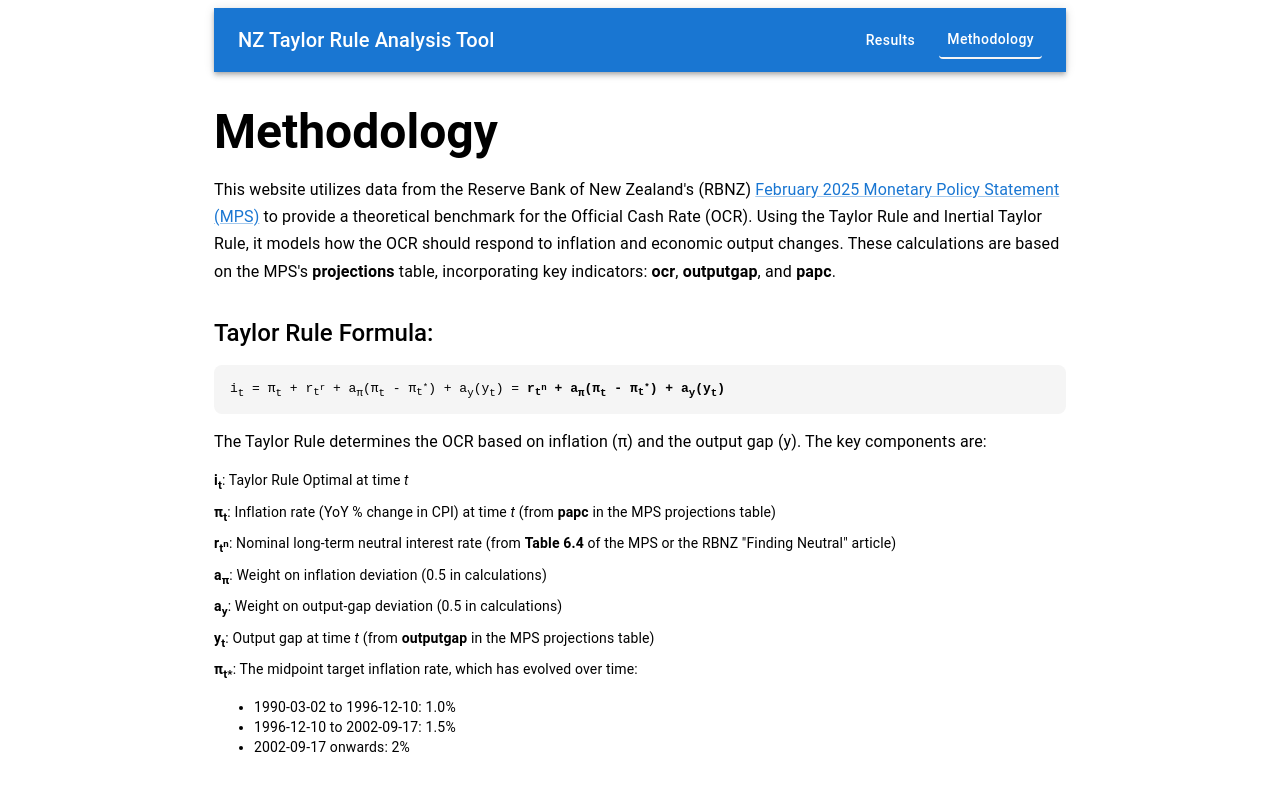
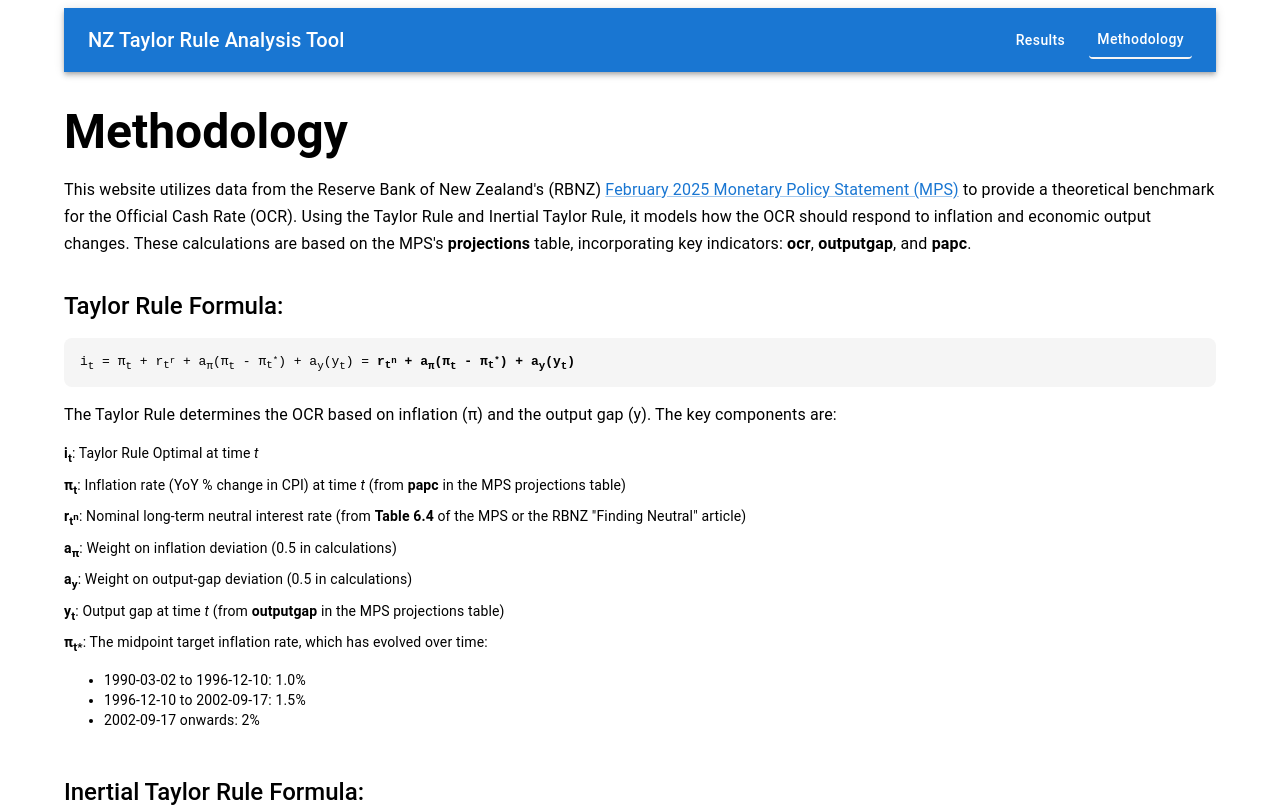
Before and after one commit to shayan-taba/New-Zealand-Taylor-s-Rule-OCR, a Next.js app: page /methodology in a window 1280 px wide. Shown: the top 807 px of the page. Built offline with nearby package versions, Linux system fonts and the light colour scheme.

Commit message:
width change - method

```diff
--- a/src/app/methodology/page.tsx
+++ b/src/app/methodology/page.tsx
@@ -5,7 +5,7 @@ import Footer from "../components/Footer";
 
 export default function Methodology() {
   return (
-    <Container maxWidth="md">
+    <Container /*maxWidth="md"*/>
       {/* Navbar */}
       <Navbar />
 
```
